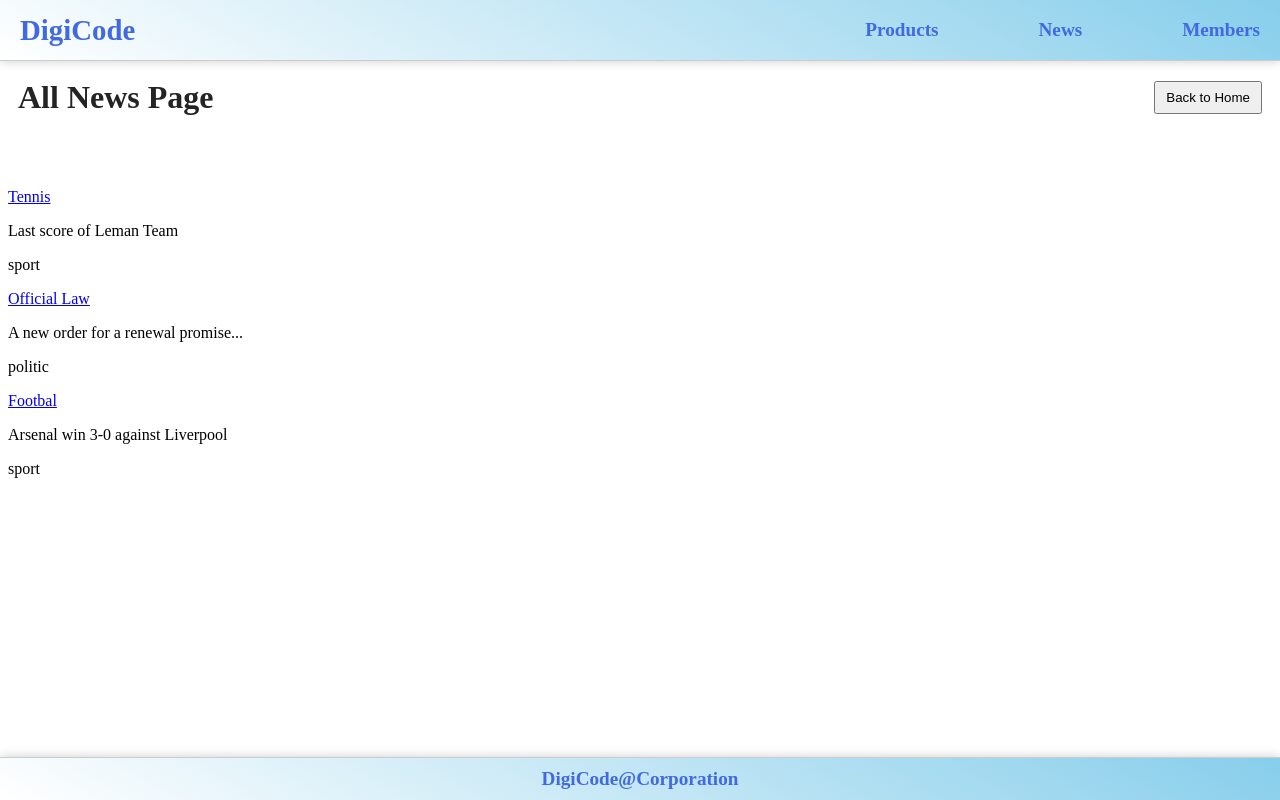
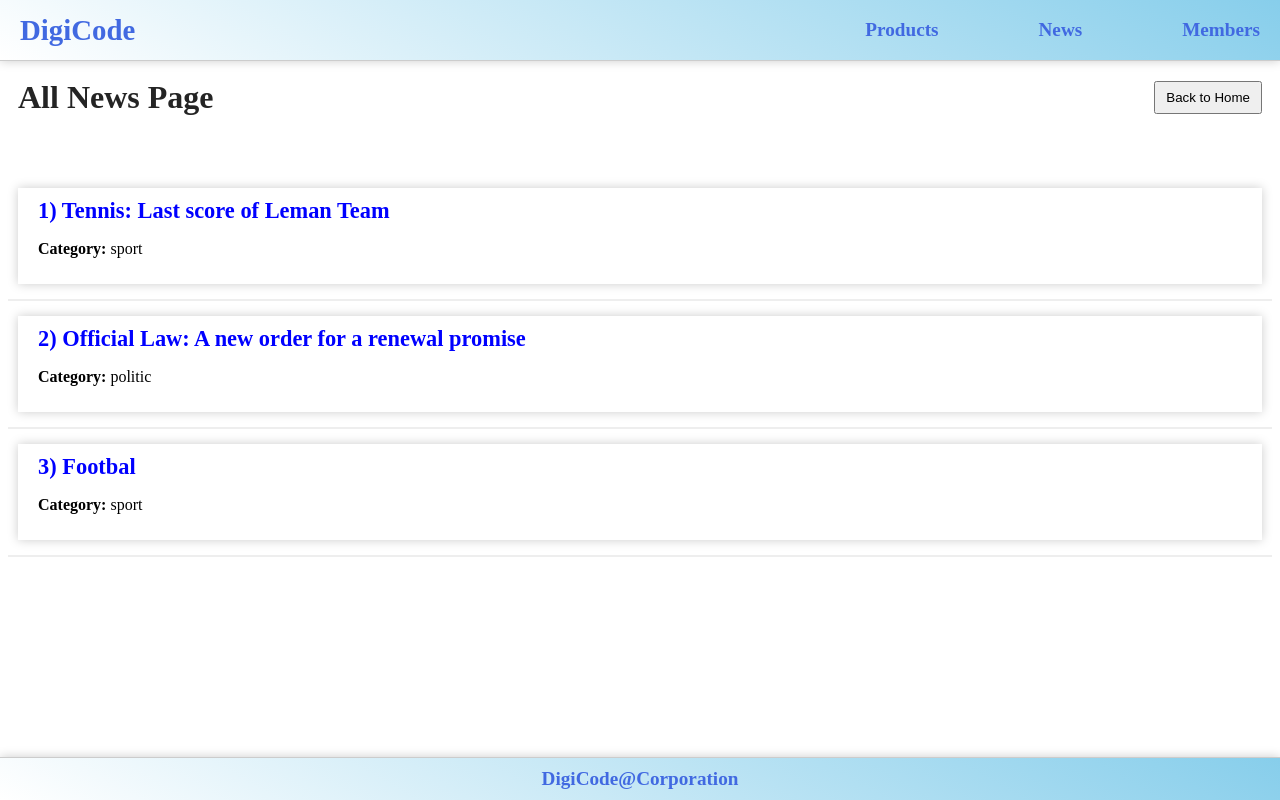
Before and after one commit to TLRKiliann/sveltekit-website, a SvelteKit app in the folder my-app/: page /news in a window 1280 px wide. Built offline with nearby package versions, Linux system fonts and the light colour scheme; data requests are answered from the project's data file.

Commit message:
ts & style code review

```diff
--- a/my-app/db.json
+++ b/my-app/db.json
@@ -52,14 +52,14 @@
 	"news" : [
 		{
 			"id": 1,
-			"title": "Tennis",
-			"article": "Last score of Leman Team",
+			"title": "Tennis: Last score of Leman Team",
+			"article": "Howsome match between 2 players...",
 			"category": "sport"
 		},
 		{
 			"id": 2,
-			"title": "Official Law",
-			"article": "A new order for a renewal promise...",
+			"title": "Official Law: A new order for a renewal promise",
+			"article": "Many politicians to talk about new idea around the main question...",
 			"category": "politic"
 		},
 		{
--- a/my-app/src/routes/members/+page.svelte
+++ b/my-app/src/routes/members/+page.svelte
@@ -1,9 +1,9 @@
-<script>
+<script lang="ts">
 	import { goto } from '$app/navigation'
 
 	export let data;
 
-	const members = data.members;
+	const members: Members = data.members;
 
 	const handleBack = () => {
 		goto('/')
--- a/my-app/src/routes/news/+page.svelte
+++ b/my-app/src/routes/news/+page.svelte
@@ -1,8 +1,8 @@
-<script>
+<script lang="ts">
 	import { goto } from '$app/navigation'
 
 	export let data;
-	const news = data.news;
+	const news: News = data.news;
 
 	const handleBack = () => {
 		goto('/')
@@ -16,11 +16,11 @@
 
 <div>
 {#each news as newt}
-	<div id={newt.id}>
-		<a href={`/news/${newt.id}`}>{newt.title}</a>
-		<p>{newt.article}</p>
-		<p>{newt.category}</p>
+	<div class="second--div">
+		<a href={`/news/${newt.id}`}>{newt.id}) {newt.title}</a>
+		<p><strong>Category:</strong> {newt.category}</p>
 	</div>
+	<hr />
 {/each}
 </div>
 
@@ -35,4 +35,22 @@
 	button {
 		padding: 7px 10px;
 	}
+	.second--div {
+		margin: auto 10px;
+		padding: 10px 20px;
+		box-shadow: 0px 0px 10px #ccc;
+	}
+	.second--div a {
+		text-decoration: none;
+		font-size: 1.4rem;
+		font-weight: bold;
+		color: blue;
+	}
+	.second--div p {
+		font-size: 1.0rem;
+	}
+	hr {
+		margin: 15px 0px;
+		border: 1px solid #eee;
+	}
 </style>
--- a/my-app/src/routes/news/[newId]/+error.svelte
+++ b/my-app/src/routes/news/[newId]/+error.svelte
@@ -10,7 +10,6 @@
 <style>
 	.main--div {
 		width: 40%;
-		margin: auto;
 		margin: 25% auto;
 
 		color: steelblue;
```
Also changed, not shown: my-app/src/app.d.ts (+25 -1 lines), my-app/src/routes/members/[memberId]/+page.svelte (+25 -6 lines), my-app/src/routes/news/[newId]/+page.svelte (+23 -9 lines).
